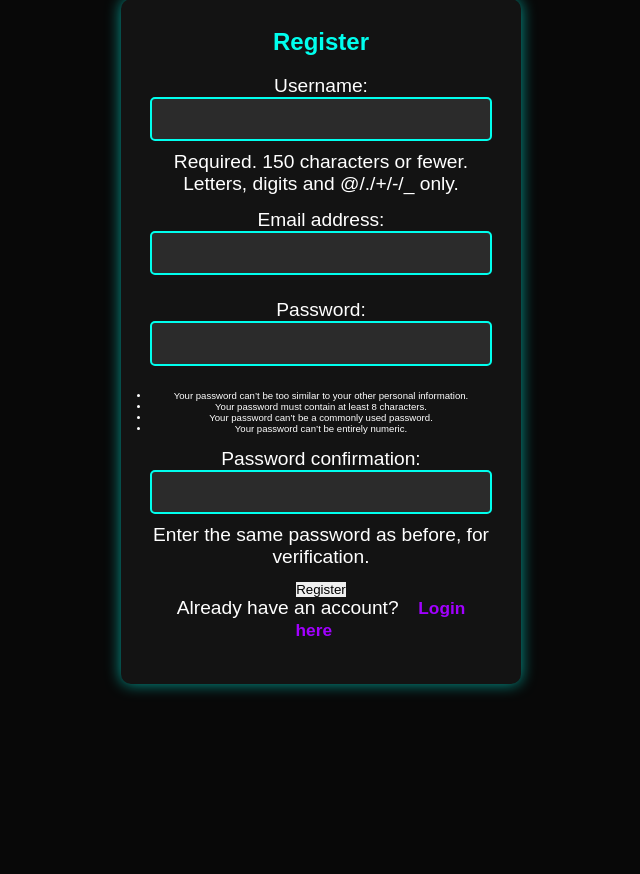
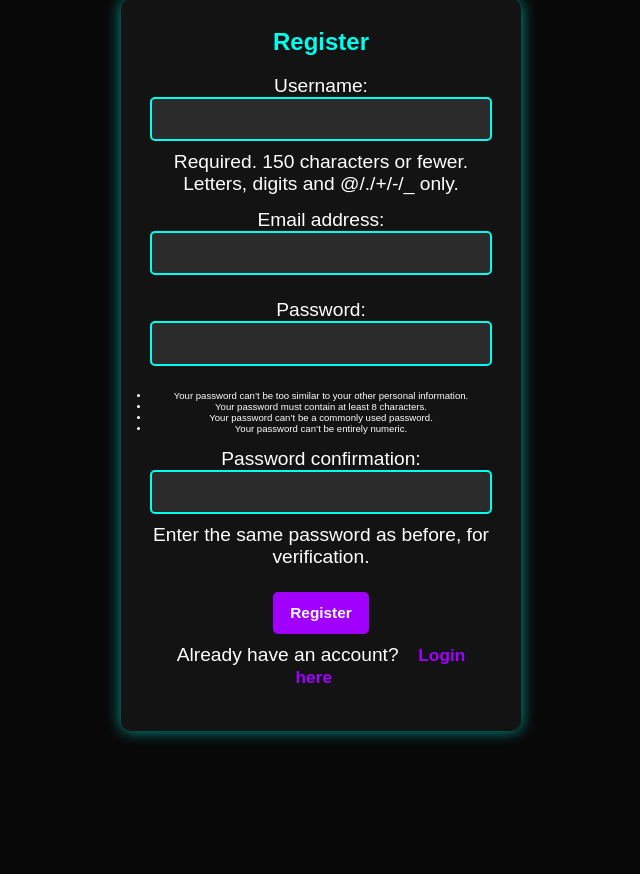
Before and after one commit to Megwana/aether1.1, a Django app: page /register/ in a window 1280 px wide. Shown: the part 193-1067 px from the top of the page, without its empty margins (319-959 px from the left). Run offline with Django 5.2, Linux system fonts and the light colour scheme.

Commit message:
Login and register button fixed

```diff
--- a/aethernet/accounts/static/css/style.css
+++ b/aethernet/accounts/static/css/style.css
@@ -192,6 +192,27 @@ footer{
     }
 }
 
+button {
+    display: inline-block;
+    padding: 10px 15px;
+    font-size: 1.6rem;
+    font-weight: 600;
+    border-radius: 5px;
+    background: var(--highlight-color);
+    color: white;
+    border: 2px solid var(--highlight-color);
+    transition: all 0.3s ease-in-out;
+    cursor: pointer;
+    margin: 10px;
+}
+
+button:hover {
+    color: var(--bg-color);
+    background: var(--accent-color);
+    box-shadow: 0 0 20px var(--accent-color);
+    border: none;
+}
+
 .button {
     display: inline-block;
     padding: 10px 15px;
--- a/aethernet/accounts/templates/accounts/register.html
+++ b/aethernet/accounts/templates/accounts/register.html
@@ -5,7 +5,6 @@
     <form method="post">
         {% csrf_token %}
         {{ form.as_p }}
-
         <button type="submit">Register</button>
     </form>
 
```
Also changed, not shown: aethernet/db.sqlite3.
